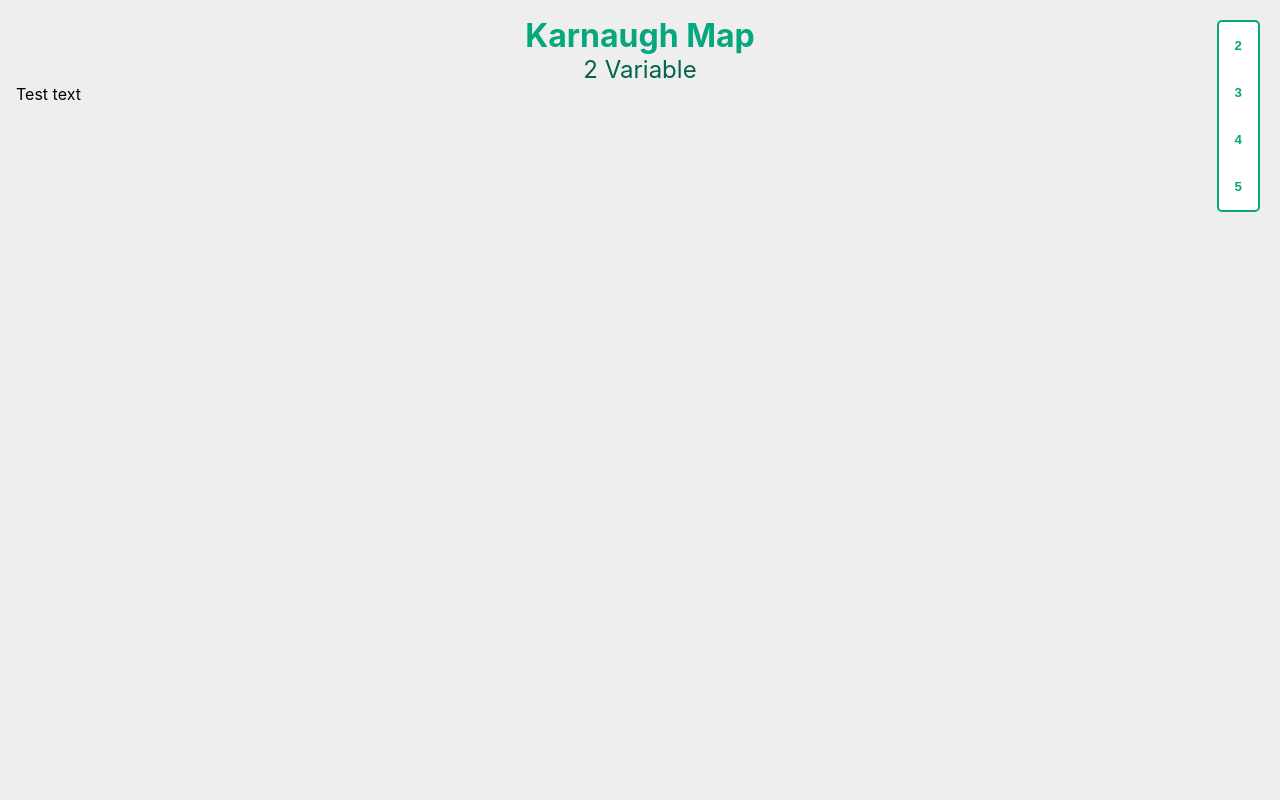
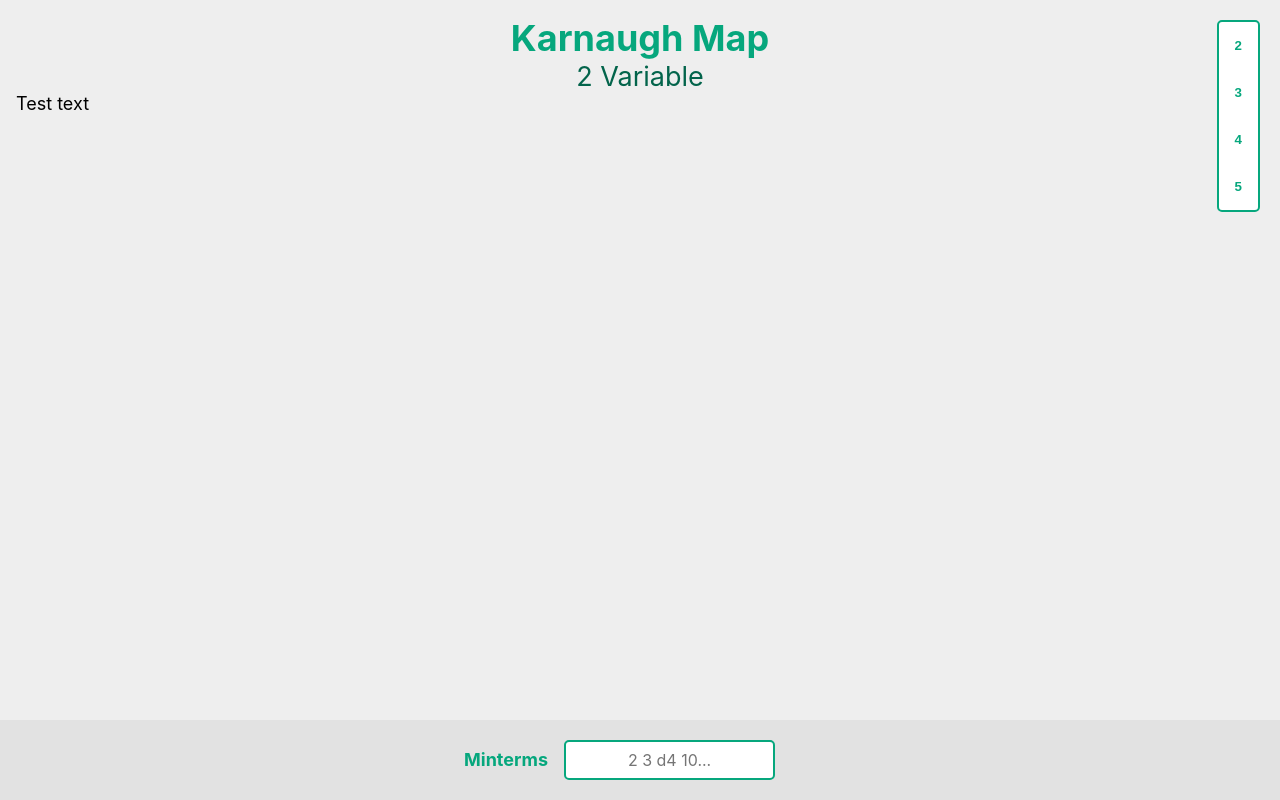
Before and after one commit to rtspw/Karnaugh-Maps-Revisited, a React (Create React App) app: page / in a window 1280 px wide. Built offline with nearby package versions, Linux system fonts and the light colour scheme.

Commit message:
Added minterm input component with logic

```diff
--- a/src/App.jsx
+++ b/src/App.jsx
@@ -1,6 +1,7 @@
 import React, { useState, useEffect } from 'react';
 
 import MapPanel from './components/MapPanel.jsx';
+import MintermInput from './components/MintermInput.jsx';
 import Layout from './components/Layout.jsx';
 
 import { jsx, css } from '@emotion/core';
@@ -10,26 +11,34 @@ import { jsx, css } from '@emotion/core';
 
 function App() {
   const [varNumPage, setVarNumPage] = useState(2);
+  const [activeMinterms, setActiveMinterms] = useState({
+    terms: new Set(),
+    dontCares: new Set(),
+  });
 
   useEffect(() => {
+    console.log(activeMinterms);
     document.title = `${varNumPage} Variable K-Map Visual`;
   });
 
   function handleClick(varNum) {
     setVarNumPage(varNum);
-    console.log(this);
+  }
+
+  function onMintermInput(minterms) {
+    setActiveMinterms(minterms);
   }
 
   return (
     <>
-      <MapPanel onClick={handleClick}/>
+      <MapPanel onClick={handleClick} />
+      <MintermInput onMintermInput={onMintermInput} />
       <Layout
         title={`Karnaugh Map`}
         subtitle={`${varNumPage} Variable`}
       >
         <h>Test text</h>
       </Layout>
-
     </>
   );
 }
--- /dev/null
+++ b/src/components/MintermInput.jsx
@@ -0,0 +1,96 @@
+import React, { useState } from 'react';
+import PropTypes from 'prop-types';
+import { jsx, css } from '@emotion/core';
+/** @jsx jsx */
+
+import colors from '../util/colors';
+
+function convertMintermStringToObj(mintermStr) {
+  const minterms = {
+    terms: new Set(),
+    dontCares: new Set(),
+  }
+  mintermStr
+    .split(' ')
+    .filter(termStr => termStr !== '')
+    .forEach((termStr) => {
+      if (termStr[0] === 'd') {
+        minterms.dontCares.add(Number.parseInt(termStr.substring(1)));
+      } else {
+        minterms.terms.add(Number.parseInt(termStr));
+      }
+  });
+  return minterms;
+}
+
+function MintermInput(props) {
+
+  const { onMintermInput } = props;
+  const [ minterms, setMinterms ] = useState('');
+
+  const onFormSubmit = (event) => {
+    event.preventDefault();
+    const mintermObj = convertMintermStringToObj(minterms);
+    onMintermInput(mintermObj);
+    setMinterms('');
+  };
+
+  const onUserInput = (event) => {
+    const inputString = event.target.value;
+    const filteredInputArr = inputString.match(/[0-9d ]/g);
+    const filteredInput = filteredInputArr ? filteredInputArr.join('') : '';
+    setMinterms(filteredInput);
+  }
+
+  return (
+    <form
+      css={css`
+        display: flex;
+        justify-content: center;
+        position: absolute;
+        bottom: 0px;
+        left: 0;
+        right: 0;
+        background: rgba(0, 0, 0, 0.05);
+        padding: 20px 0;
+      `}
+      onSubmit={ onFormSubmit }
+    >
+      <label css={css`
+        color: ${colors.main};
+        font-weight: bold;
+      `}>
+        Minterms
+        <input
+          css={css`
+            border: 2px solid ${colors.main};
+            border-radius: 5px;
+            height: 40px;
+            width: 60%;
+            text-align: center;
+            margin-left: 1rem;
+            color: ${colors.main};
+            font-family: inherit;
+            font-size: 1rem;
+          `}
+          type="text"
+          id="minterm-input"
+          name="minterm-input"
+          placeholder="2 3 d4 10..."
+          value={minterms}
+          onChange={ onUserInput }
+        />
+      </label>
+    </form>
+  );
+}
+
+MintermInput.propTypes = {
+  onMintermInput: PropTypes.func,
+};
+
+MintermInput.defaultProps = {
+  onMintermInput: () => {},
+};
+
+export default MintermInput;
--- a/src/index.css
+++ b/src/index.css
@@ -10,6 +10,7 @@ body {
     sans-serif;
   -webkit-font-smoothing: antialiased;
   -moz-osx-font-smoothing: grayscale;
+  font-size: 18px;
 }
 
 code {
```
